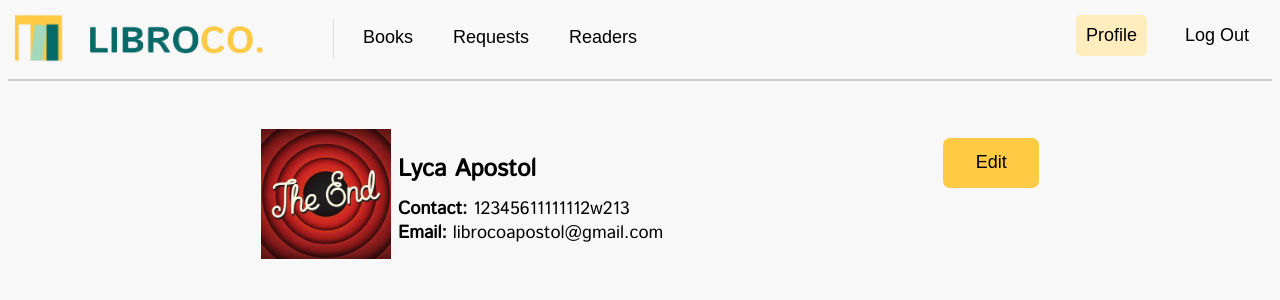
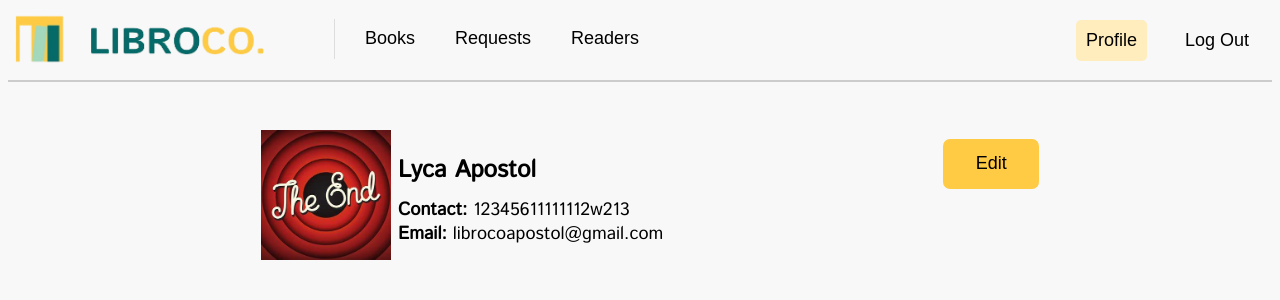
Before and after one commit to ASENDIENTEKevinVance/LibroCo, a Flask app: page /profile in a window 1280 px wide. Shown: the top 300 px of the page. Run offline with Flask 3, Linux system fonts and the light colour scheme; a user stored in the database is signed in; data comes from the database, SQL or seed files in the repository.

Commit message:
fixed librarian dash css
di nani molihok siguro HAHAHAHAHA payr

```diff
--- a/LibroCoWeb/static/css/addbookStyles.css
+++ b/LibroCoWeb/static/css/addbookStyles.css
@@ -149,7 +149,7 @@
             display: flex;
             justify-content: flex-end;
             width: 100%;
-            gap: 3rem;
+            gap: 10px;
         }
 
         .back_button,
@@ -176,6 +176,7 @@
             background-color: #f5c400;
             color: #111010;
             font-weight: normal;
+            font-size: 17px;
         }
 
         .save_button:hover {
--- a/LibroCoWeb/static/css/profilestyles.css
+++ b/LibroCoWeb/static/css/profilestyles.css
@@ -3,11 +3,28 @@
     src: url('/static/fonts/IstokWeb-Regular.ttf') format('truetype');
 }
 
+.navvbar-links{
+    margin-top: -1px;
+    gap: 50px;
+    display: flex;
+    gap: 20px;
+}
+
+.navvbar-right{
+    margin-top: 2px;
+    display: flex;
+    margin-left: auto;
+    margin-right: -3.5px;
+    gap: 28px;
+    padding-right: 11.5px;
+    font-size: 18px;
+}
+
 .logo {
     margin: -9px;
     margin-right: 0;
-    margin-left: -10px;
-    margin-top: -10px;
+    margin-left: -9px;
+    margin-top: -9px;
 }
 
 .profile_container {
--- a/LibroCoWeb/static/css/viewbookstyle.css
+++ b/LibroCoWeb/static/css/viewbookstyle.css
@@ -198,7 +198,7 @@ body {
     background-color: transparent;
     color: #066A69;
     font-weight: normal;
-    margin-top: 5px;
+    margin-top: 2px;
 }
 
 .back_button:hover {
@@ -222,7 +222,7 @@ body {
 
 .btn, .back_button {
     /* Space between buttons */
-    padding: 10px 20px;
+    padding: 13px 20px;
     /* Button padding */
 }
 
--- a/LibroCoWeb/templates/profile.html
+++ b/LibroCoWeb/templates/profile.html
@@ -14,12 +14,12 @@
     <nav>
         <a class="navbar-brand" href="{{ url_for('books') }}"><img class="logo" src="{{ url_for('static', filename='images/logo.png') }}" width="250" height="50" /></a>
         <div class="separator"></div>
-        <div class="navbar-links">
+        <div class="navvbar-links">
             <a href="{{ url_for('books') }}">Books</a>
             <a href="{{ url_for('requests') }}">Requests</a>
             <a href="{{ url_for('readers') }}">Readers</a>
         </div>
-        <div class="navbar-right">
+        <div class="navvbar-right">
             <a href="{{ url_for('profile') }}" class="active">Profile</a>
             <a href="{{ url_for('logout') }}">Log Out</a>
         </div>
```
Also changed, not shown: LibroCoWeb/static/css/mainstyle.css (+33 -0 lines), LibroCoWeb/templates/editprofile.html (+4 -4 lines).
